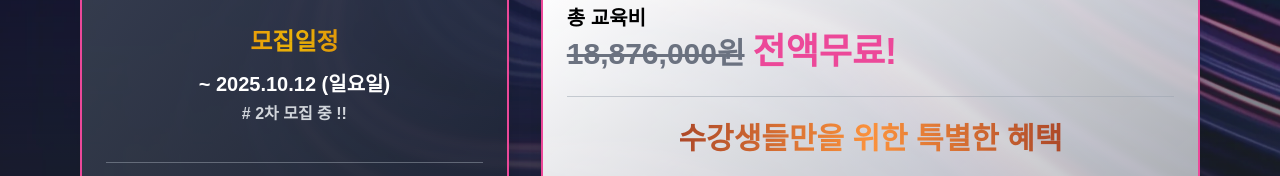
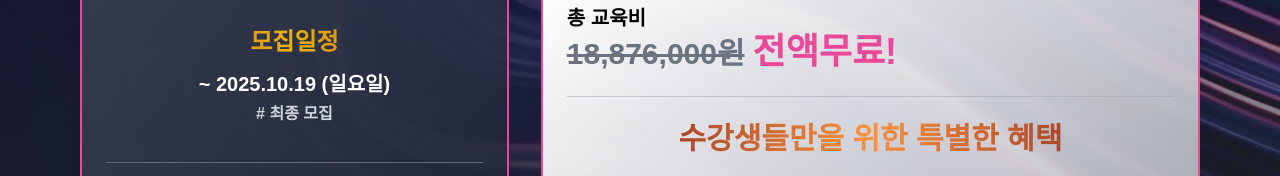
Before and after one commit to diginori-addmore/iGrowth_LG_homepage, a Next.js app in the folder igrowth_9/: page / in a window 1280 px wide. Shown: the part 330-506 px from the top of the page. Built offline with nearby package versions, Linux system fonts and the light colour scheme.

Commit message:
날짜 수정

```diff
--- a/igrowth_9/src/app/components/Hero.tsx
+++ b/igrowth_9/src/app/components/Hero.tsx
@@ -16,7 +16,7 @@ export default function Hero() {
 
   // 상단 카드 데이터
   const topCards = [
-    { title: "모집일정", line1: "~ 2025.10.12 (일요일)", line2: "# 2차 모집 중 !!" },
+    { title: "모집일정", line1: "~ 2025.10.19 (일요일)", line2: "# 최종 모집" },
     { title: "교육일정", line1: "2025.10.21 ~ 2026.05.08", line2: "총 1,040시간 / 09:00 ~ 18:00" },
     { title: "교육장소", line1: "아이그로스 노량진 캠퍼스", line2: "# 네이버 출신 강사 멘토링" },
   ];
```
